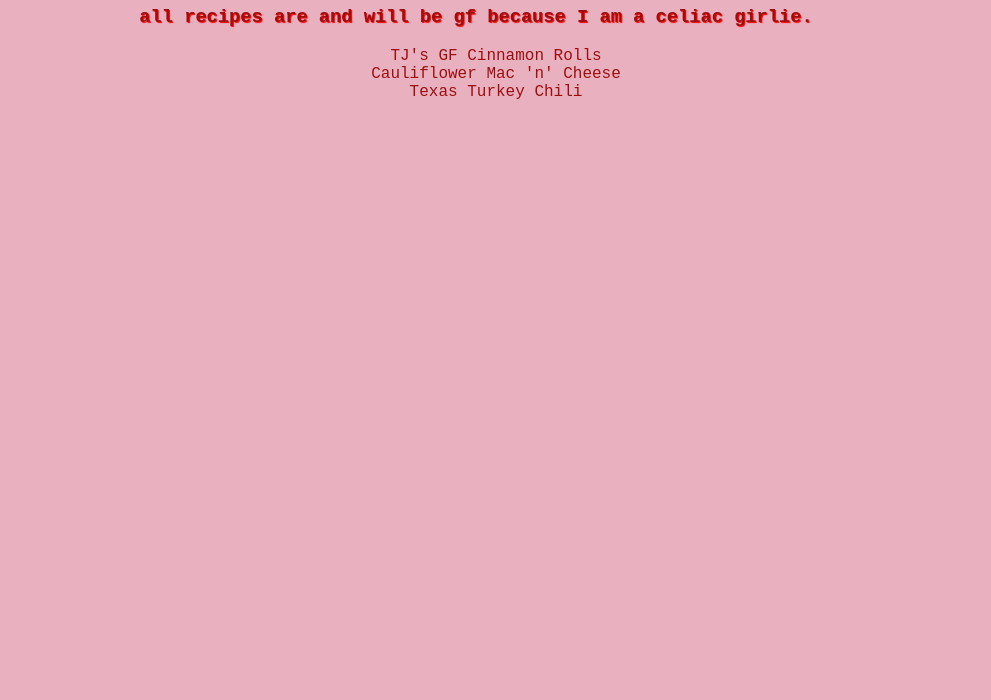
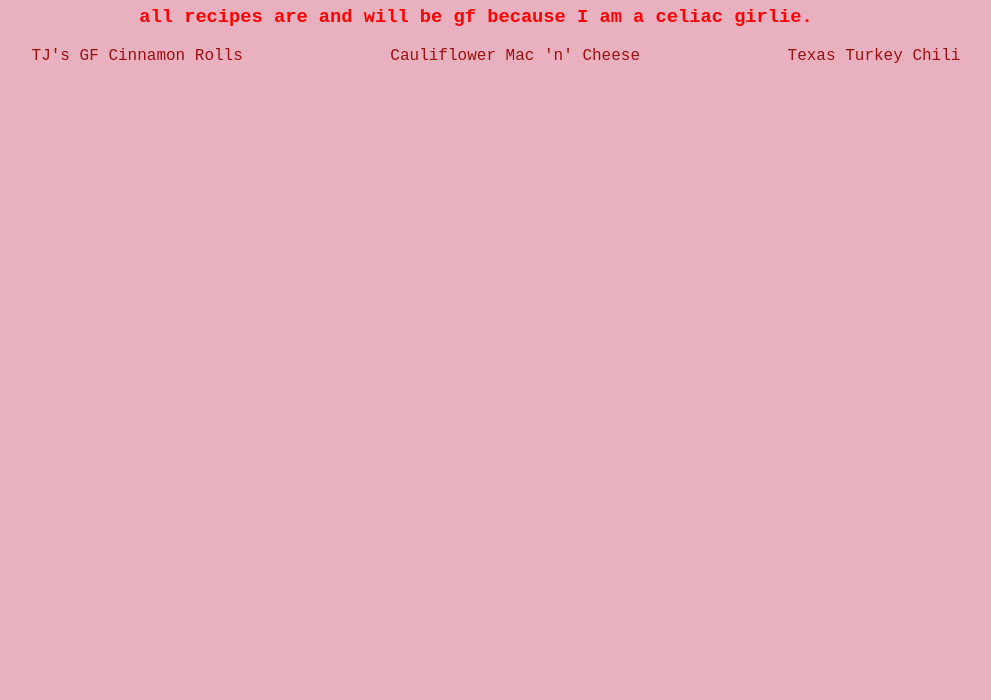
Before and after one commit to maviles7/odin-recipes, a plain HTML site: page index.html in a window 1280 px wide. Shown: the part 100-800 px from the top of the page, without its empty margins (164-1155 px from the left). Drawn offline with Linux system fonts and the light colour scheme.

Commit message:
flex box

```diff
--- a/index.html
+++ b/index.html
@@ -12,7 +12,7 @@
     </nav>
     <h1>Odin-Recipes</h1>
     <h3>all recipes are and will be gf because I am a celiac girlie.</h3>
-    <ul>
+    <ul id="ul-home">
         <li><a href="recipes/cinnamonrolls.html">TJ's GF Cinnamon Rolls</a></li>
         <li><a href="recipes/caulimacncheese.html">Cauliflower Mac 'n' Cheese</a></li>
         <li><a href="recipes/texasturkeychili.html">Texas Turkey Chili</a></li>
--- a/styles.css
+++ b/styles.css
@@ -13,10 +13,22 @@ a:hover {
     text-shadow: 1px 1px 1px red;
 }
 
+#ul-home {
+    display: flex;
+    justify-content: space-evenly;
+    align-items: center;
+    text-align: center;
+}
+
 li {
     list-style-type: none;
+    text-align: center;
 }
 
-h1, h2, h3 {
+h1, h2 {
     text-shadow: 1px 1px 1px red;
 }
+
+h3 {
+    color: red;
+}
```
